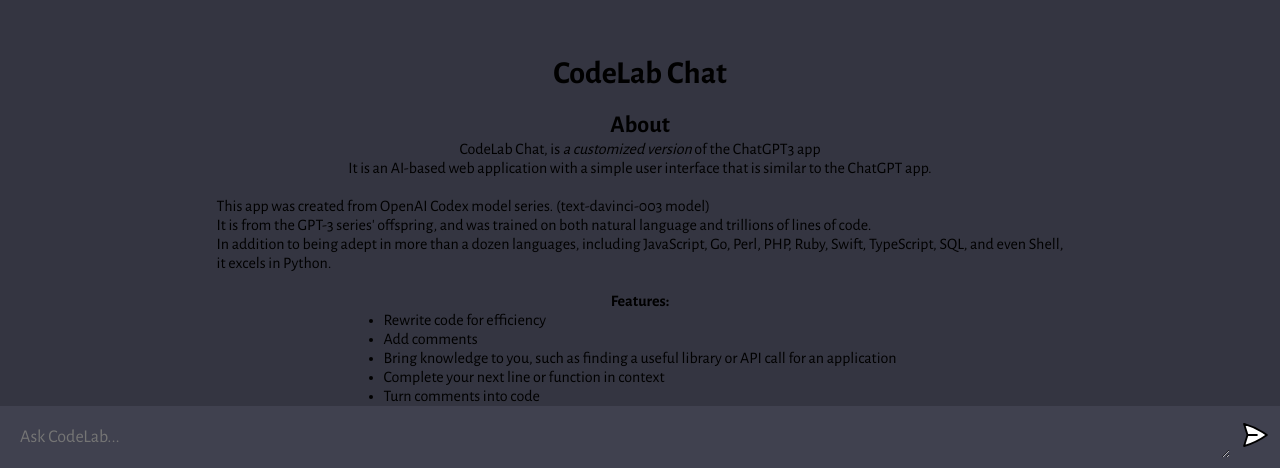
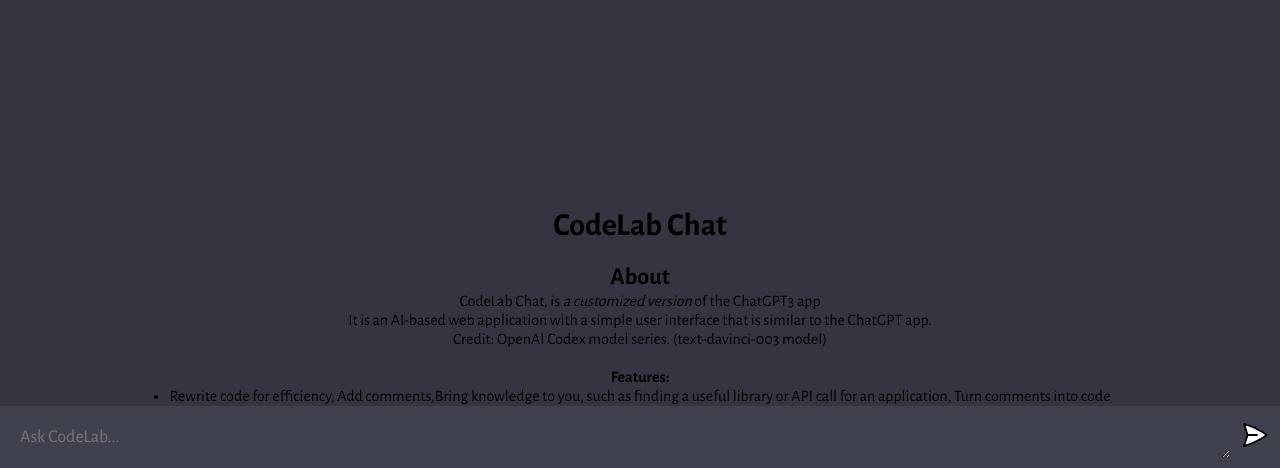
Before and after one commit to imzaumza/CodeLab-GPTChat3, a website built with Vite: page client/index.html in a window 1280 px wide. Shown: the part 332-800 px from the top of the page. Built offline with nearby package versions, Linux system fonts and the light colour scheme.

Commit message:
updated index.html

```diff
--- a/client/index.html
+++ b/client/index.html
@@ -15,21 +15,12 @@
       <h2>About</h2>
       <p>CodeLab Chat, is <em>a customized version</em> of the ChatGPT3 app </p>
       <p>It is an AI-based web application with a simple user interface that is similar to the ChatGPT app.</p>
-      <br>
-      <p>
-        This app was created from OpenAI Codex model series. (text-davinci-003 model) <br>
-        It is from the GPT-3 series' offspring, and was trained on both natural language and trillions of lines of code. <br>
-        In addition to being adept in more than a dozen languages, including JavaScript, Go, Perl, PHP, Ruby, Swift, TypeScript, SQL, and even Shell,<br>
-        it excels in Python.
-      </p>
+      <p>Credit: OpenAI Codex model series. (text-davinci-003 model)</p>
+
       <br>
       <p><b>Features:</b></p>
       <ul>
-        <li>Rewrite code for efficiency</li>
-        <li>Add comments</li>
-        <li>Bring knowledge to you, such as finding a useful library or API call for an application</li>
-        <li>Complete your next line or function in context</li>
-        <li>Turn comments into code</li>
+        <li>Rewrite code for efficiency, Add comments,Bring knowledge to you, such as finding a useful library or API call for an application, Turn comments into code</li>
       </ul>
 
 
```
